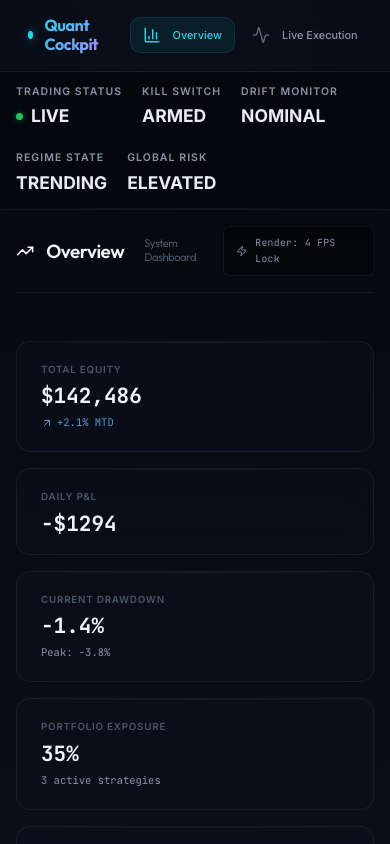
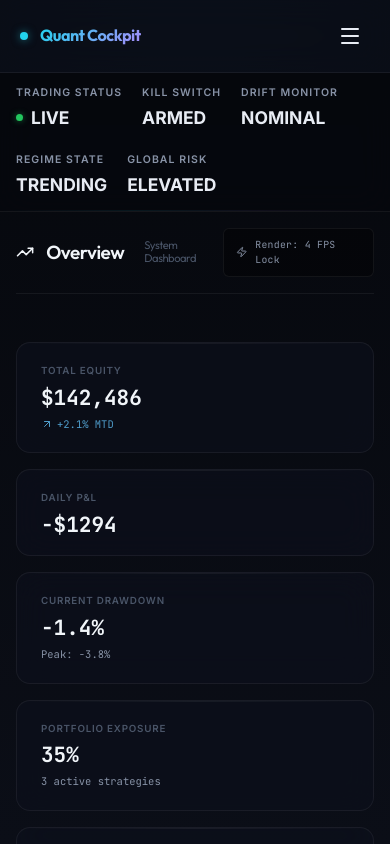
Before and after one commit to maheshsk4212/algosassy, a React (Vite) app in the folder frontend/: page / in a window 390 px wide. Built offline with nearby package versions, Linux system fonts and the light colour scheme.

Commit message:
feat(ui): implement mobile slide-out drawer navigation

```diff
--- a/frontend/src/App.css
+++ b/frontend/src/App.css
@@ -228,53 +228,160 @@
   max-width: 1400px;
 }
 
+/* ── Mobile Layout Specifics ────────────────────────────────── */
+.mobile-header {
+  display: none;
+}
+
+.mobile-overlay {
+  display: none;
+}
+
 /* ── Responsive ─────────────────────────────────────────────── */
 @media (max-width: 768px) {
   .app-container {
     flex-direction: column;
   }
 
-  .sidebar {
-    width: 100%;
-    height: auto;
-    border-right: none;
+  .mobile-header {
+    display: flex;
+    justify-content: space-between;
+    align-items: center;
+    padding: var(--sp-4) var(--sp-5);
+    background: var(--glass-1);
     border-bottom: 1px solid var(--glass-border);
-    padding: var(--sp-4);
-    flex-direction: row;
-    align-items: center;
+    backdrop-filter: var(--blur-glass);
+    -webkit-backdrop-filter: var(--blur-glass);
+    z-index: 30;
+    position: sticky;
+    top: 0;
   }
 
-  .sidebar::before {
-    display: none;
+  .mobile-brand {
+    display: flex;
+    align-items: center;
+    gap: var(--sp-3);
+  }
+
+  .mobile-brand h2 {
+    font-family: var(--font-display);
+    font-size: 1.15rem;
+    font-weight: 700;
+    letter-spacing: -0.03em;
+    background: linear-gradient(135deg, var(--accent-cyan), var(--accent-violet));
+    -webkit-background-clip: text;
+    -webkit-text-fill-color: transparent;
+    background-clip: text;
+  }
+
+  .mobile-brand .brand-dot {
+    width: 8px;
+    height: 8px;
+    background: var(--accent-cyan);
+    border-radius: 50%;
+    box-shadow: 0 0 8px rgba(34, 211, 238, 0.5);
+  }
+
+  .mobile-menu-btn {
+    background: transparent;
+    border: none;
+    color: var(--text-primary);
+    display: flex;
+    align-items: center;
+    justify-content: center;
+    padding: var(--sp-2);
+    cursor: pointer;
+  }
+
+  .mobile-overlay.open {
+    display: block;
+    position: fixed;
+    inset: 0;
+    background: rgba(0, 0, 0, 0.6);
+    backdrop-filter: blur(2px);
+    z-index: 35;
+    animation: fadeIn 0.3s ease-out forwards;
+  }
+
+  @keyframes fadeIn {
+    from {
+      opacity: 0;
+    }
+
+    to {
+      opacity: 1;
+    }
+  }
+
+  .sidebar {
+    position: fixed;
+    top: 0;
+    left: 0;
+    width: 260px;
+    height: 100vh;
+    transform: translateX(-100%);
+    transition: transform 0.3s ease-in-out;
+    z-index: 40;
+    background: linear-gradient(180deg, rgba(10, 15, 25, 0.95), rgba(6, 8, 13, 0.98));
+    border-right: 1px solid rgba(255, 255, 255, 0.08);
+  }
+
+  .sidebar.open {
+    transform: translateX(0);
   }
 
   .sidebar-brand {
-    margin-bottom: 0;
-    margin-right: var(--sp-4);
+    display: flex;
+    justify-content: space-between;
+    align-items: center;
+    padding-right: var(--sp-2);
+  }
+
+  .brand-title {
+    display: flex;
+    align-items: center;
+    gap: var(--sp-3);
+  }
+
+  .mobile-close-btn {
+    background: transparent;
+    border: none;
+    color: var(--text-muted);
+    display: flex;
+    align-items: center;
+    justify-content: center;
+    padding: var(--sp-2);
+    cursor: pointer;
+    border-radius: var(--radius-sm);
+  }
+
+  .mobile-close-btn:hover {
+    background: rgba(255, 255, 255, 0.05);
+    color: var(--text-primary);
   }
 
   .nav-links {
-    flex-direction: row;
-    overflow-x: auto;
-    gap: var(--sp-1);
+    flex-direction: column;
+    overflow-x: hidden;
   }
 
   .nav-item {
-    white-space: nowrap;
-    font-size: 0.78rem;
-    padding: var(--sp-2) var(--sp-3);
+    white-space: normal;
+    font-size: 0.9rem;
+    padding: var(--sp-3) var(--sp-4);
   }
 
   .nav-item.active::before {
-    display: none;
+    display: block;
   }
 
   .sidebar-footer {
-    display: none;
+    display: block;
   }
 
   .global-risk-banner {
     padding: var(--sp-3) var(--sp-4);
+    top: 0;
   }
 
   .banner-stats {
--- a/frontend/src/App.jsx
+++ b/frontend/src/App.jsx
@@ -66,14 +66,48 @@ const navItems = [
   { path: '/settings', label: 'Settings', icon: Settings },
 ];
 
+import { Menu, X } from 'lucide-react';
+
 function App() {
+  const [isMobileMenuOpen, setIsMobileMenuOpen] = React.useState(false);
+
+  const toggleMobileMenu = () => {
+    setIsMobileMenuOpen(!isMobileMenuOpen);
+  };
+
+  const closeMobileMenu = () => {
+    setIsMobileMenuOpen(false);
+  };
+
   return (
     <BrowserRouter>
       <div className="app-container">
-        <nav className="sidebar">
-          <div className="sidebar-brand">
+        {/* Mobile Header (Hidden on Desktop) */}
+        <div className="mobile-header">
+          <div className="mobile-brand">
             <span className="brand-dot"></span>
             <h2>Quant Cockpit</h2>
+          </div>
+          <button className="mobile-menu-btn" onClick={toggleMobileMenu}>
+            <Menu size={24} />
+          </button>
+        </div>
+
+        {/* Mobile Overlay */}
+        <div
+          className={`mobile-overlay ${isMobileMenuOpen ? 'open' : ''}`}
+          onClick={closeMobileMenu}
+        ></div>
+
+        <nav className={`sidebar ${isMobileMenuOpen ? 'open' : ''}`}>
+          <div className="sidebar-brand">
+            <div className="brand-title">
+              <span className="brand-dot"></span>
+              <h2>Quant Cockpit</h2>
+            </div>
+            <button className="mobile-close-btn" onClick={closeMobileMenu}>
+              <X size={24} />
+            </button>
           </div>
 
           <div className="nav-links">
@@ -82,6 +116,7 @@ function App() {
                 key={item.path}
                 to={item.path}
                 end={item.path === '/'}
+                onClick={closeMobileMenu}
                 className={({ isActive }) => isActive ? 'nav-item active' : 'nav-item'}
               >
                 <item.icon size={18} />
```
